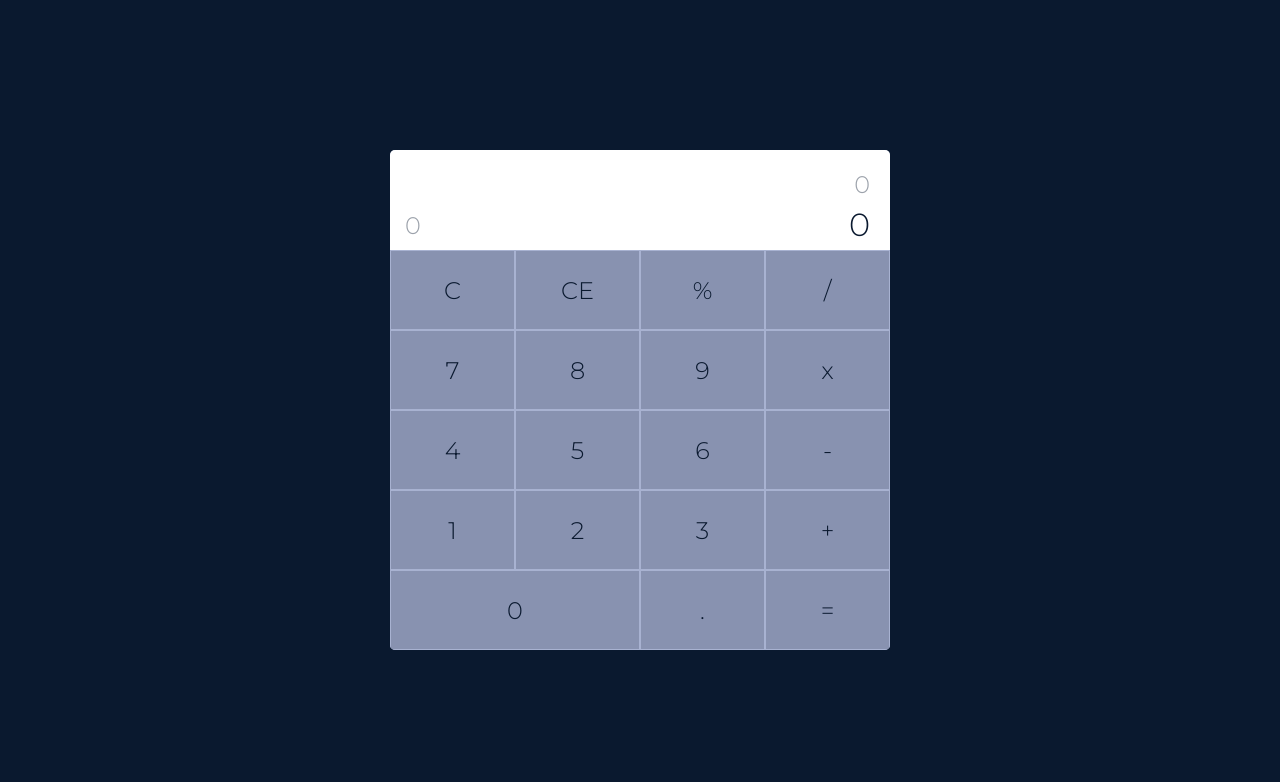
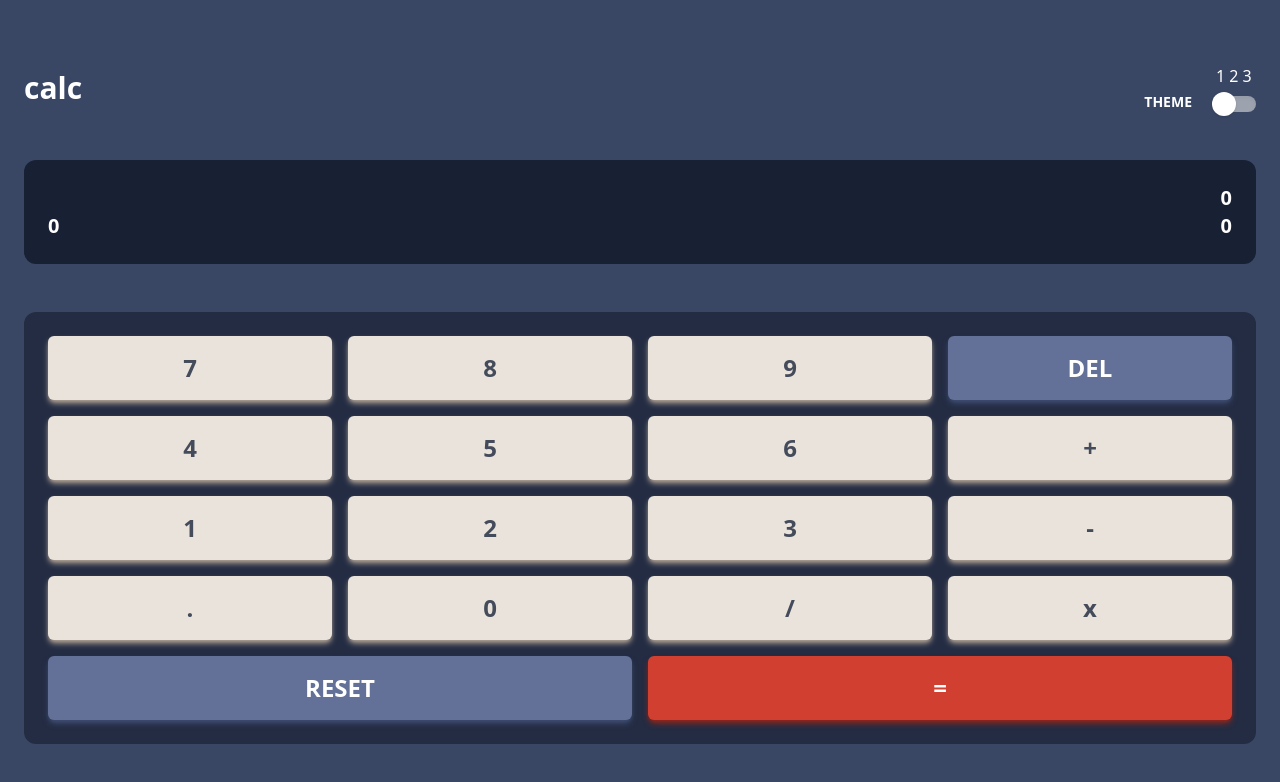
Before and after one commit to ibrahimherith/calculator, a website: page index.html in a window 1280 px wide. Drawn offline with Linux system fonts and the light colour scheme.

Commit message:
First commit

```diff
--- a/app.js
+++ /dev/null
@@ -1,169 +0,0 @@
-const display1El = document.querySelector('.display-1');
-const display2El = document.querySelector('.display-2');
-const tempResultEl = document.querySelector('.temp-result');
-const numbersEl = document.querySelectorAll('.number');
-const operationEl = document.querySelectorAll('.operation');
-const equalEl = document.querySelector('.equal');
-const clearAllEl = document.querySelector('.all-clear');
-const clearEntityEl = document.querySelector('.last-entity-clear');
-
-
-let dis1Num = '';
-let dis2Num = '';
-let result = null;
-let lastOperation = '';
-let haveDot = false;
-
-
-numbersEl.forEach(number => {
-    number.addEventListener('click', (e) => {
-        //printing the dot only once on our screen
-        if(e.target.innerText === '.' && !haveDot){
-            haveDot = true;
-        }
-        else if(e.target.innerText === '.' && haveDot){
-            return;
-        }
-
-        //displaying numbers on display-2
-        dis2Num += e.target.innerText;
-        display2El.innerText = dis2Num;
-    })
-});
-
-
-operationEl.forEach(operation => {
-    operation.addEventListener('click', (e) => {
-        if(!dis2Num) result; //not displaying an operation sign before any number
-
-        haveDot = false;  //dot to be used again after operation sign
-
-        const operationName = e.target.innerText;
-
-        if(dis1Num && dis2Num && lastOperation){
-            mathOperation();
-        }
-        else {
-            result = parseFloat(dis2Num);
-        }
-
-        clearVar(operationName);
-
-        lastOperation = operationName;
-    })
-});
-
-
-equalEl.addEventListener('click', (e) => {
-    if( !dis1Num || !dis2Num) return;
-
-    haveDot = false;
-
-    mathOperation();
-    clearVar();
-
-    display2El.innerText = result;
-    dis2Num = result;
-    dis1Num = '';
-    tempResultEl.innerText = '';
-})
-
-
-clearAllEl.addEventListener('click', (e) => {
-    display1El.innerText = '0';
-    display2El.innerText = '0';
-    tempResultEl.innerText = '0';
-    dis1Num = '';
-    dis2Num = '';
-    result = '';
-})
-
-
-clearEntityEl.addEventListener('click', (e) => {
-    display2El.innerText = '0';
-    dis2Num = '';
-})
-
-
-
-function clearVar(name = ''){  //clears display-2 and display values on display-1
-    dis1Num += dis2Num + ' ' + name + ' ';
-    display1El.innerText = dis1Num;
-    display2El.innerText = '';
-    dis2Num = '';
-
-    tempResultEl.innerText = result; //display temporary result on temp-result
-}
-
-function mathOperation(){ //performs arithmetic calculations
-    if(lastOperation === '+'){
-        result = parseFloat(result) + parseFloat(dis2Num);
-    }
-    else if (lastOperation === '-'){
-        result = parseFloat(result) - parseFloat(dis2Num);
-    }
-    else if (lastOperation === 'x'){
-        result = parseFloat(result) * parseFloat(dis2Num);
-    }
-    else if (lastOperation === '/'){
-        result = parseFloat(result) / parseFloat(dis2Num);
-    }
-    else if (lastOperation === '%'){
-        result = parseFloat(result) % parseFloat(dis2Num);
-    }
-}
-
-
-//clicking numbers from the keyboard
-window.addEventListener('keydown', (e) => {
-    if(
-        e.key === '0' ||
-        e.key === '1' ||
-        e.key === '2' ||
-        e.key === '3' ||
-        e.key === '4' ||
-        e.key === '5' ||
-        e.key === '6' ||
-        e.key === '7' ||
-        e.key === '8' ||
-        e.key === '9' ||
-        e.key === '.'
-    ){
-        clickButtonEl(e.key);
-    }
-    else if(
-        e.key === '+' ||
-        e.key === '-' ||
-        e.key === '/' ||
-        e.key === '%'
-    ){
-        clickOperation(e.key);
-    }
-    else if( e.key === '*' ){
-        clickOperation('x');
-    }
-    else if(e.key === 'Enter' || e.key === '='){
-        clickEqual();
-    }
-})
-
-
-function clickButtonEl(key){
-    numbersEl.forEach(button => {
-        if(button.innerText === key){
-            button.click();
-        }
-    })
-}
-
-function clickOperation(key){
-    operationEl.forEach(button => {
-        if(button.innerText === key){
-            button.click();
-        }
-    })
-}
-
-function clickEqual(){
-    equalEl.click()
-}
--- a/index.html
+++ b/index.html
@@ -1,45 +1,95 @@
 <html lang="en">
   <head>
-    <meta charset="UTF-8">
-    <meta http-equiv="X-UA-Compatible" content="IE=edge">
-    <meta name="viewport" content="width=device-width, initial-scale=1.0">
+    <meta charset="UTF-8" />
+    <meta http-equiv="X-UA-Compatible" content="IE=edge" />
+    <meta name="viewport" content="width=device-width, initial-scale=1.0" />
     <title>Calculator App</title>
 
-    <link rel="stylesheet" href="style.css">
+    <!--Links-->
+    <link rel="stylesheet" href="css/main.css" />
   </head>
-<body>
+  <body class="bg-MainBackground">
+    <header>
+      <div class="container mx-auto p-6 mt-10 flex justify-between items-center">
+        <!--left side-->
+        <h5 class="text-3xl text-White font-bold">calc</h5>
+        <!--right side-->
+        <div class="flex items-end">
+          <p class="pr-6 text-sm text-white font-bold">THEME</p>
+          <div>
+            <p class="text-White">1 2 3</p>
+            <div class="flex items-center justify-center w-full mt-2">
+              <label for="toogleA" class="flex items-center cursor-pointer">
+                <!-- toggle -->
+                <div class="relative">
+                  <!-- input -->
+                  <input id="toogleA" type="checkbox" class="sr-only" />
+                  <!-- line -->
+                  <div
+                    class="w-10 h-4 bg-gray-400 rounded-full shadow-inner"
+                  ></div>
+                  <!-- dot -->
+                  <div
+                    class="dot absolute w-6 h-6 bg-white rounded-full shadow -left-1 -top-1 transition"
+                  ></div>
+                </div>
+              </label>
+            </div>
+          </div>
+        </div>
+      </div>
+    </header>
+    <main>
+      <!--screen-->
       <section>
-        <div class="container">
-            <div class="display">
+        <div class="container mx-auto p-6">
+          <div
+            class="p-6 w-full rounded-xl flex flex-col items-end bg-ScreenBackground text-xl text-White font-bold"
+          >
             <div class="display-1">0</div>
+            <div class="flex justify-between w-full">
+              <div class="temp-result">0</div>
               <div class="display-2">0</div>
-                <div class="temp-result">0</div>
             </div>
-
-            <div class="all-buttons">
-                <div class="button all-clear">C</div>
-                <div class="button last-entity-clear">CE</div>
-                <div class="button operation">%</div>
-                <div class="button operation">/</div>
-                <div class="button number">7</div>
-                <div class="button number">8</div>
-                <div class="button number">9</div>
-                <div class="button operation">x</div>
-                <div class="button number">4</div>
-                <div class="button number">5</div>
-                <div class="button number">6</div>
-                <div class="button operation">-</div>
-                <div class="button number">1</div>
-                <div class="button number">2</div>
-                <div class="button number">3</div>
-                <div class="button operation">+</div>
-                <div class="button number btn-0">0</div>
-                <div class="button number dot">.</div>
-                <div class="button equal">=</div>
           </div>
         </div>
       </section>
+      <section>
+        <div class="container mx-auto p-6">
+          <div
+            class="all-buttons p-6 w-full rounded-xl text-VeryDarkGrayishBlue text-center text-2xl font-bold bg-KeypadBackground grid grid-cols-4 gap-4"
+          >
+            <div class="button number btn-primary">7</div>
+            <div class="button number btn-primary">8</div>
+            <div class="button number btn-primary">9</div>
+            <div class="button last-entity-clear btn-secondary text-White">
+              DEL
+            </div>
 
-    <script src="app.js"></script>
+            <div class="button number btn-primary">4</div>
+            <div class="button number btn-primary">5</div>
+            <div class="button number btn-primary">6</div>
+            <div class="button operation btn-primary">+</div>
+
+            <div class="button number btn-primary">1</div>
+            <div class="button number btn-primary">2</div>
+            <div class="button number btn-primary">3</div>
+            <div class="button operation btn-primary">-</div>
+
+            <div class="button number dot btn-primary">.</div>
+            <div class="button number btn-0 btn-primary">0</div>
+            <div class="button operation btn-primary">/</div>
+            <div class="button operation btn-primary">x</div>
+
+            <div class="button all-clear btn-secondary col-span-2 text-White">
+              RESET
+            </div>
+            <div class="button equal btn-tertiary col-span-2 text-White">=</div>
+          </div>
+        </div>
+      </section>
+    </main>
+
+    <script src="js/app.js"></script>
   </body>
 </html>
--- /dev/null
+++ b/input.css
@@ -0,0 +1,25 @@
+@tailwind base;
+@tailwind components;
+@tailwind utilities;
+
+/* Toggle */
+input:checked ~ .dot {
+    transform: translateX(100%);
+    background-color: #48bb78;
+  }
+
+
+/*Buttons*/
+@layer components {
+    .btn-primary {
+        @apply p-4 bg-LightGrayishOrange shadow-md shadow-GrayishOrange cursor-pointer rounded-md;
+    }
+
+    .btn-secondary {
+        @apply p-4 bg-KeyBackground shadow-md shadow-KeyShadow cursor-pointer rounded-md;
+    }
+
+    .btn-tertiary {
+        @apply p-4 bg-Red shadow-md shadow-DarkRed cursor-pointer rounded-md;
+    }
+}
--- /dev/null
+++ b/tailwind.config.js
@@ -0,0 +1,48 @@
+/** @type {import('tailwindcss').Config} */
+module.exports = {
+  content: ["./*.html"],
+  theme: {
+    screens:{},
+    extend: {
+      colors: {
+        /*** theme 1 ***/
+        /**Backgrounds */
+        MainBackground: "hsl(222, 26%, 31%)",
+        KeypadBackground: "hsl(223, 31%, 20%)",
+        ScreenBackground: "hsl(224, 36%, 15%)",
+
+        /**Keys*/
+        KeyBackground: "hsl(225, 21%, 49%)",
+        KeyShadow: "hsl(224, 28%, 35%)",
+        Red: "hsl(6, 63%, 50%)",
+        DarkRed: "hsl(6, 70%, 34%)",
+        LightGrayishOrange: "hsl(30, 25%, 89%)",
+        GrayishOrange: "hsl(28, 16%, 65%)",
+
+        /**Text*/
+        VeryDarkGrayishBlue: "hsl(221, 14%, 31%)",
+        White: "hsl(0, 0%, 100%)",
+
+
+        /** THEME 2 */
+        /**Backgrounds*/
+        LightGray: "hsl(0, 0%, 90%)",
+        GrayishRed: "hsl(0, 5%, 81%)",
+        VeryLightGray: "hsl(0, 0%, 93%)",
+
+        /**Keys*/
+        DarkModerateCyan: "hsl(185, 42%, 37%)",
+        VeryDarkCyan : "hsl(185, 58%, 25%)",
+        Orange: "hsl(25, 98%, 40%)",
+        DarkOrange: "hsl(25, 99%, 27%)",
+        LightGrayishYellow: "hsl(45, 7%, 89%)",
+        DarkGrayishOrange: "hsl(35, 11%, 61%)",
+
+        /**Text*/
+        VeryDarkGrayishYellow: "hsl(60, 10%, 19%)",
+        White: "hsl(0, 0%, 100%)"
+      }
+    },
+  },
+  plugins: [],
+}
```
Also changed, not shown: js/app.js (added, +169 -0 lines), package.json (added, +88 -0 lines), css/main.css (added), 2 other files. Lines whose indentation alone changed are shown as unchanged.
